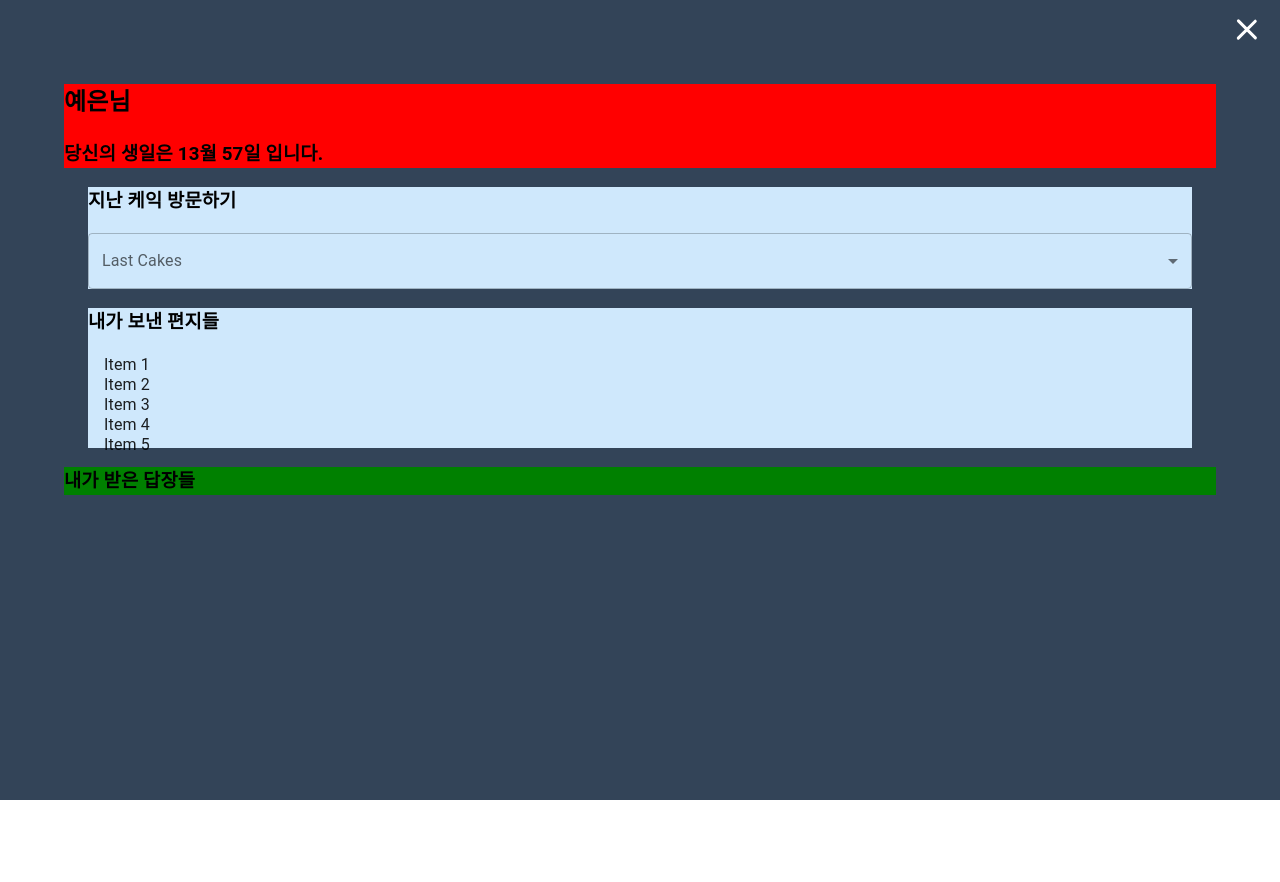
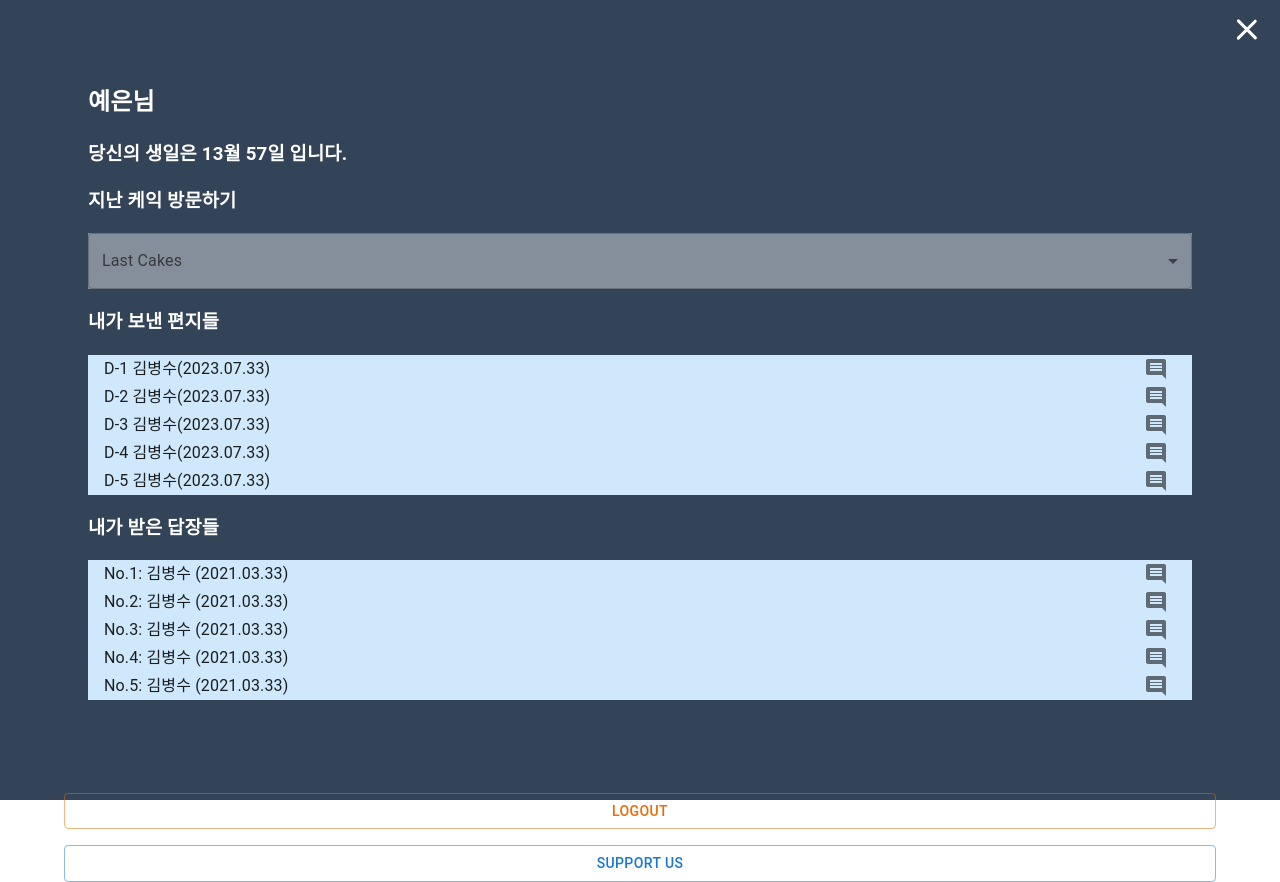
Before and after one commit to BungaeThunder/Bungae-Front, a Next.js app: page /cake in a window 1280 px wide. Both pictures are taken after a click on the button 1250 px from the left and 29 px from the top of the page. Before the commit the page ends 800 px from the top, so only its background shows below. Built offline with nearby package versions, Linux system fonts and the light colour scheme.

Commit message:
#23 Sidebar -> Menu 전환

```diff
--- a/component/common/BasicInfo.tsx
+++ b/component/common/BasicInfo.tsx
@@ -1,5 +1,6 @@
 import React from 'react';
-import styled from 'styled-components';
+import { Box, Container } from '@mui/material';
+import CssBaseline from '@mui/material/CssBaseline';
 
 type BasicInfoProps = {
   userName: string;
@@ -8,14 +9,14 @@ type BasicInfoProps = {
 export const BasicInfo: React.FC<BasicInfoProps> = ({ userName }) => {
   console.log('@BasicInfo: ' + userName);
   return (
-    <BasicInfoContainer>
-      <h2>{userName}님</h2>
-      <h3>당신의 생일은 13월 57일 입니다.</h3>
-    </BasicInfoContainer>
+    <React.Fragment>
+      <CssBaseline />
+      <Container fixed sx={{ padding: 0 }}>
+        <Box sx={{ bgcolor: 'transparent', color: 'white' }}>
+          <h2>{userName}님</h2>
+          <h3>당신의 생일은 13월 57일 입니다.</h3>
+        </Box>
+      </Container>
+    </React.Fragment>
   );
 };
-
-const BasicInfoContainer = styled.div`
-  width: 100%;
-  background: red;
-`;
--- a/component/common/LastCake.tsx
+++ b/component/common/LastCake.tsx
@@ -1,11 +1,5 @@
 import React from 'react';
-import CssBaseline from '@mui/material/CssBaseline';
-import Box from '@mui/material/Box';
-import Container from '@mui/material/Container';
-import InputLabel from '@mui/material/InputLabel';
-import MenuItem from '@mui/material/MenuItem';
-import FormControl from '@mui/material/FormControl';
-import Select, { SelectChangeEvent } from '@mui/material/Select';
+import { Box, Container, InputLabel, MenuItem, FormControl, Select } from '@mui/material';
 
 export const LastCake = () => {
   const [age, setAge] = React.useState('');
@@ -15,11 +9,10 @@ export const LastCake = () => {
 
   return (
     <React.Fragment>
-      <CssBaseline />
       <Container fixed sx={{ padding: 0 }}>
-        <Box sx={{ bgcolor: '#cfe8fc' }}>
+        <Box sx={{ bgcolor: 'transparent', color: 'white' }}>
           <h3>지난 케익 방문하기</h3>
-          <FormControl fullWidth>
+          <FormControl fullWidth sx={{ bgcolor: 'rgba(255,255,255,0.4)', color: 'white' }}>
             <InputLabel id="lastCakesLabel">Last Cakes</InputLabel>
             <Select
               labelId="lastCakesLabel"
--- /dev/null
+++ b/component/common/LogoutButton.tsx
@@ -0,0 +1,15 @@
+import * as React from 'react';
+import { Stack, Button } from '@mui/material';
+
+export const LogoutButton = () => {
+  return (
+    <Stack spacing={2} sx={{ marginTop: '8%', padding: 0 }}>
+      <Button variant="outlined" color="warning" fullWidth>
+        Logout
+      </Button>
+      <Button variant="outlined" fullWidth>
+        Support us
+      </Button>
+    </Stack>
+  );
+};
--- a/component/common/Menu.tsx
+++ b/component/common/Menu.tsx
@@ -4,6 +4,7 @@ import { BasicInfo } from 'component/common/BasicInfo';
 import { LastCake } from 'component/common/LastCake';
 import { SentLetters } from 'component/common/SentLetters';
 import { ReceivedLetters } from 'component/common/ReceivedLetters';
+import { LogoutButton } from 'component/common/LogoutButton';
 
 type MenuProps = {
   open: boolean;
@@ -27,16 +28,15 @@ export const Menu: React.FC<MenuProps> = ({ open, userName }) => {
       <LastCake />
       <SentLetters />
       <ReceivedLetters />
+      <LogoutButton />
     </MenuContainer>
   );
 };
 
 const MenuContainer = styled.div`
-  color: black;
   background: #334458;
   top: 0%;
   position: absolute;
-  // display: flex;
   z-index: 888;
   width: 100%;
   height: 100%;
--- a/component/common/ReceivedLetters.tsx
+++ b/component/common/ReceivedLetters.tsx
@@ -1,15 +1,42 @@
 import React from 'react';
-import styled from 'styled-components';
+import { Box, Container, ListItem, ListItemButton, ListItemText, IconButton } from '@mui/material';
+import { FixedSizeList, ListChildComponentProps } from 'react-window';
+import CommentIcon from '@mui/icons-material/Comment';
+
+function renderRow(props: ListChildComponentProps) {
+  const { index, style } = props;
+
+  return (
+    <ListItem
+      style={style}
+      key={index}
+      component="div"
+      disablePadding
+      secondaryAction={
+        <IconButton aria-label="comment">
+          <CommentIcon />
+        </IconButton>
+      }
+    >
+      <ListItemButton>
+        <ListItemText
+          primary={`No.${index + 1}: 김병수 (2021.03.33)`}
+          sx={{ color: 'text.primary' }}
+        />
+      </ListItemButton>
+    </ListItem>
+  );
+}
 
 export const ReceivedLetters = () => {
   return (
-    <ReceivedLetterContainer>
+    <Container fixed sx={{ padding: 0, color: 'white' }}>
       <h3>내가 받은 답장들</h3>
-    </ReceivedLetterContainer>
+      <Box sx={{ width: '100%', height: 140, bgcolor: '#cfe8fc' }}>
+        <FixedSizeList height={140} fullWidth itemSize={28} itemCount={10} overscanCount={5}>
+          {renderRow}
+        </FixedSizeList>
+      </Box>
+    </Container>
   );
 };
-
-const ReceivedLetterContainer = styled.div`
-  width: 100%;
-  background: green;
-`;
--- a/component/common/SentLetters.tsx
+++ b/component/common/SentLetters.tsx
@@ -1,18 +1,28 @@
 import React from 'react';
-import Box from '@mui/material/Box';
-import Container from '@mui/material/Container';
-import ListItem from '@mui/material/ListItem';
-import ListItemButton from '@mui/material/ListItemButton';
-import ListItemText from '@mui/material/ListItemText';
+import { Box, Container, ListItem, ListItemButton, ListItemText, IconButton } from '@mui/material';
 import { FixedSizeList, ListChildComponentProps } from 'react-window';
+import CommentIcon from '@mui/icons-material/Comment';
 
 function renderRow(props: ListChildComponentProps) {
   const { index, style } = props;
 
   return (
-    <ListItem style={style} key={index} component="div" disablePadding>
+    <ListItem
+      style={style}
+      key={index}
+      component="div"
+      disablePadding
+      secondaryAction={
+        <IconButton aria-label="comment">
+          <CommentIcon />
+        </IconButton>
+      }
+    >
       <ListItemButton>
-        <ListItemText primary={`Item ${index + 1}`} sx={{ color: 'text.primary' }} />
+        <ListItemText
+          primary={`D-${index + 1} 김병수(2023.07.33)`}
+          sx={{ color: 'text.primary' }}
+        />
       </ListItemButton>
     </ListItem>
   );
@@ -20,10 +30,10 @@ function renderRow(props: ListChildComponentProps) {
 
 export const SentLetters = () => {
   return (
-    <Container fixed sx={{ padding: 0 }}>
+    <Container fixed sx={{ padding: 0, color: 'white' }}>
+      <h3>내가 보낸 편지들</h3>
       <Box sx={{ width: '100%', height: 140, bgcolor: '#cfe8fc' }}>
-        <h3>내가 보낸 편지들</h3>
-        <FixedSizeList height={100} fullWidth itemSize={20} itemCount={10} overscanCount={5}>
+        <FixedSizeList height={140} fullWidth itemSize={28} itemCount={10} overscanCount={5}>
           {renderRow}
         </FixedSizeList>
       </Box>
--- a/package.json
+++ b/package.json
@@ -15,6 +15,7 @@
   "dependencies": {
     "@emotion/react": "^11.11.0",
     "@emotion/styled": "^11.11.0",
+    "@mui/icons-material": "^5.11.16",
     "@mui/material": "^5.13.3",
     "@mui/styled-engine-sc": "^5.12.0",
     "next": "12.1.6",
```
